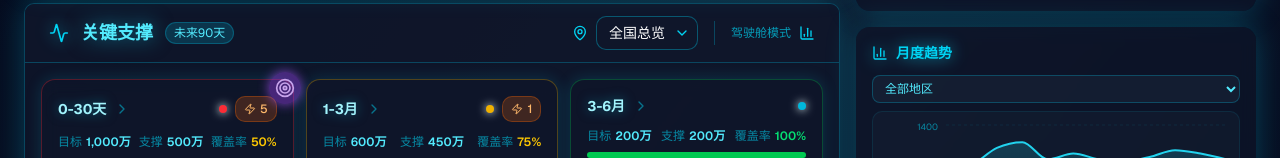
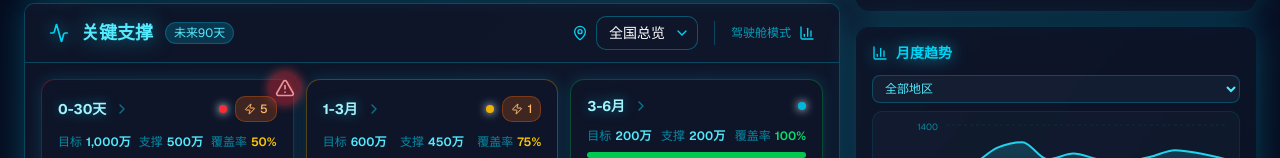
Before and after one commit to navylee1990/coze_jsc, a Next.js app: page /gm in a window 1280 px wide. Shown: the part 642-800 px from the top of the page. Built offline with nearby package versions, Linux system fonts and the light colour scheme.

Commit message:
fix: 将需新开发提醒标识改为红色警告样式

```diff
--- a/src/components/FutureSupportAdequacyPanel.tsx
+++ b/src/components/FutureSupportAdequacyPanel.tsx
@@ -1738,12 +1738,12 @@ export default function FutureSupportAdequacyPanel({
                   <div className={cn(
                     'absolute -top-2 -right-2 z-30 rounded-full p-1.5 animate-pulse',
                     theme === 'dashboard'
-                      ? 'bg-purple-500/40 shadow-[0_0_12px_rgba(168,85,247,0.8)]'
-                      : 'bg-purple-500/30 shadow-lg'
+                      ? 'bg-red-500/40 shadow-[0_0_12px_rgba(239,68,68,0.8)]'
+                      : 'bg-red-500/30 shadow-lg'
                   )}>
-                    <Target className={cn(
+                    <AlertTriangle className={cn(
                       'w-5 h-5',
-                      theme === 'dashboard' ? 'text-purple-300' : 'text-purple-600'
+                      theme === 'dashboard' ? 'text-red-300' : 'text-red-600'
                     )} />
                   </div>
                 )}
```
